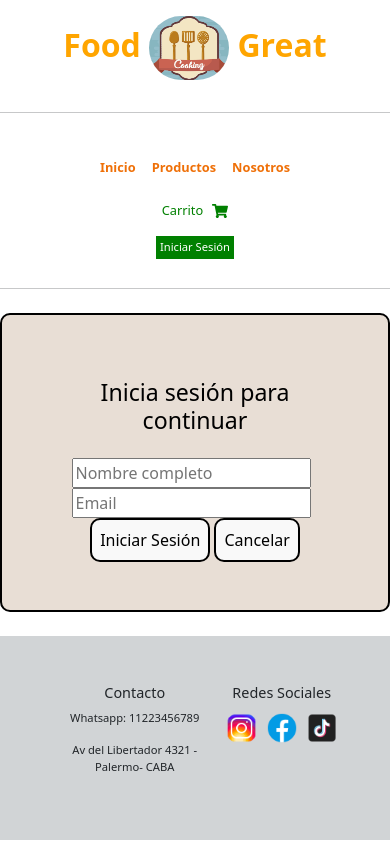
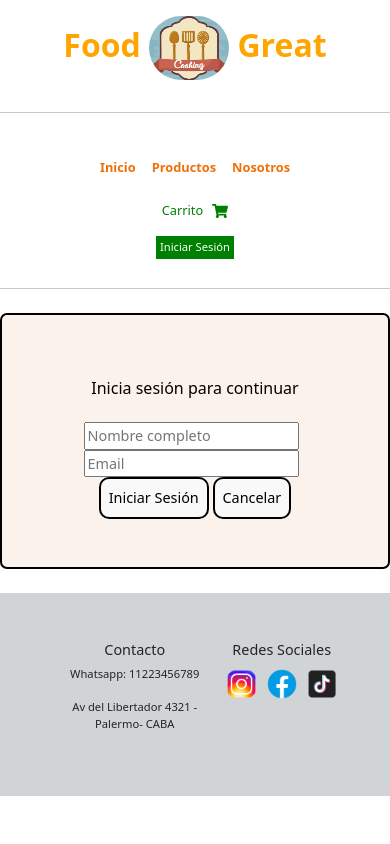
Before and after one commit to claudizapata/Rotiseria_React, a React (Vite) app: page /iniciar-sesion in a window 390 px wide. Built offline with nearby package versions, Linux system fonts and the light colour scheme; no server answers; a web font is replaced by a local one.

Commit message:
modif en navBar e inicio de sesión

```diff
--- a/src/App.css
+++ b/src/App.css
@@ -3,12 +3,12 @@
   /* font-family:Arial, Helvetica, sans-serif;
   font-weight: normal; */
   text-align: center;
-}
+}/*
 .caja-inicio{
   display: flex;
   flex-direction: column;
   margin: 2rem 0.2rem;
-}
+} */
 .titulo_pages{
   background-color: #c6851eff;
   color: white;
@@ -105,6 +105,11 @@ nav li:hover{
 nav li.active{
   background-color: goldenrod;
 }
+
+#panel-sesion{
+  padding: .5rem;
+  font-size: 1rem;
+}
 .nosotros_box{
   display: flex;
   justify-content: right;
@@ -194,6 +199,13 @@ nav li.active{
   margin: .5rem .5rem;
   font-size: .8rem;
 }
+#panel-sesion{
+  padding: .5rem;
+  font-size: .9rem;
+}
+#titulo-sesion{
+  font-size: 1rem;
+}
 
 .footer_box{
   background-color: #d1d4d6ff;
--- a/src/pages/IniciarSesion.jsx
+++ b/src/pages/IniciarSesion.jsx
@@ -44,8 +44,8 @@ export default function IniciarSesion() {
   };
 
   return (
-    <PanelIniciarSesion className='container my-4 p-5'>
-      <h3 className="p-3">Inicia sesión para continuar</h3>
+    <PanelIniciarSesion className='container my-4 p-5' id="panel-sesion">
+      <h3 className=" p-3" id="titulo-sesion">Inicia sesión para continuar</h3>
       <form onSubmit={manejarEnvio}>
         <input className="me-2"
           type="text"
@@ -83,10 +83,10 @@ export default function IniciarSesion() {
 }
 
 const PanelIniciarSesion = styled.div`
-  background: #e8ded5ff;
+  background: #fbf3ebff;
   color: black;
   border: 2px solid black;
-  border-radius: 10px;
+  border-radius: 7px;
  `
 
 const ButtonSesion = styled.button`
--- a/src/pages/Navbar.jsx
+++ b/src/pages/Navbar.jsx
@@ -147,7 +147,7 @@ const NavLinkAdmin = styled(Link)`
 `;
 
 const Bienvenida = styled.span`
-  color: #dd6113ff;
+  color: red !important;
   font-weight: bold;
   font-size: 0.9rem;
   margin: 0;
```
